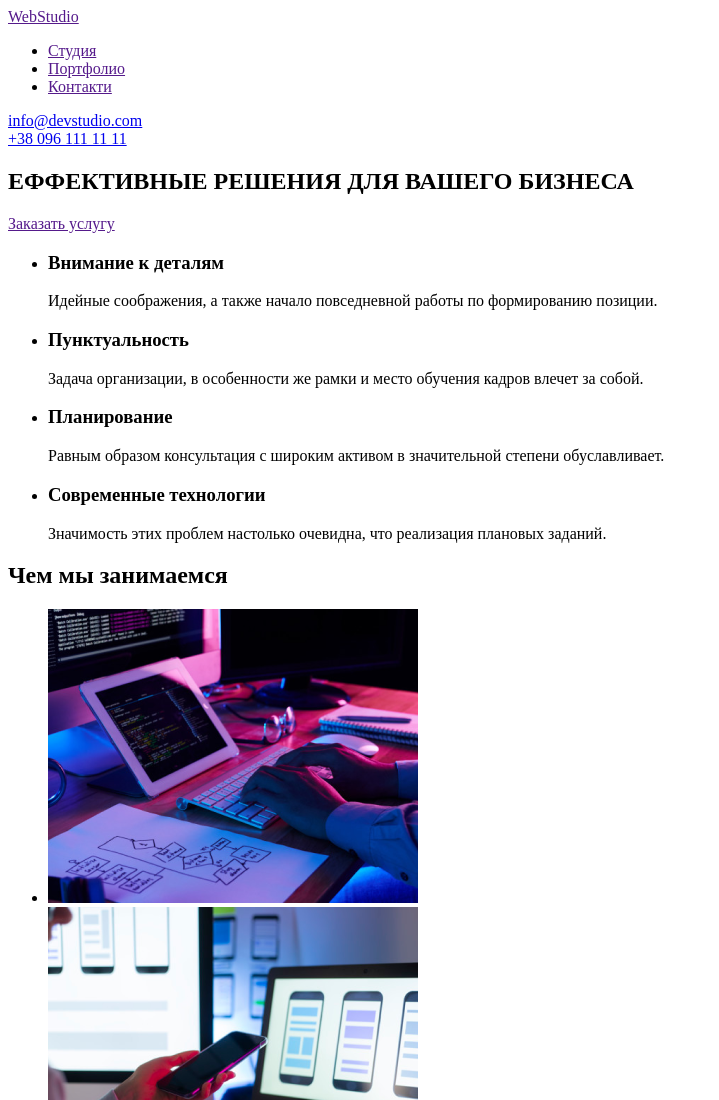
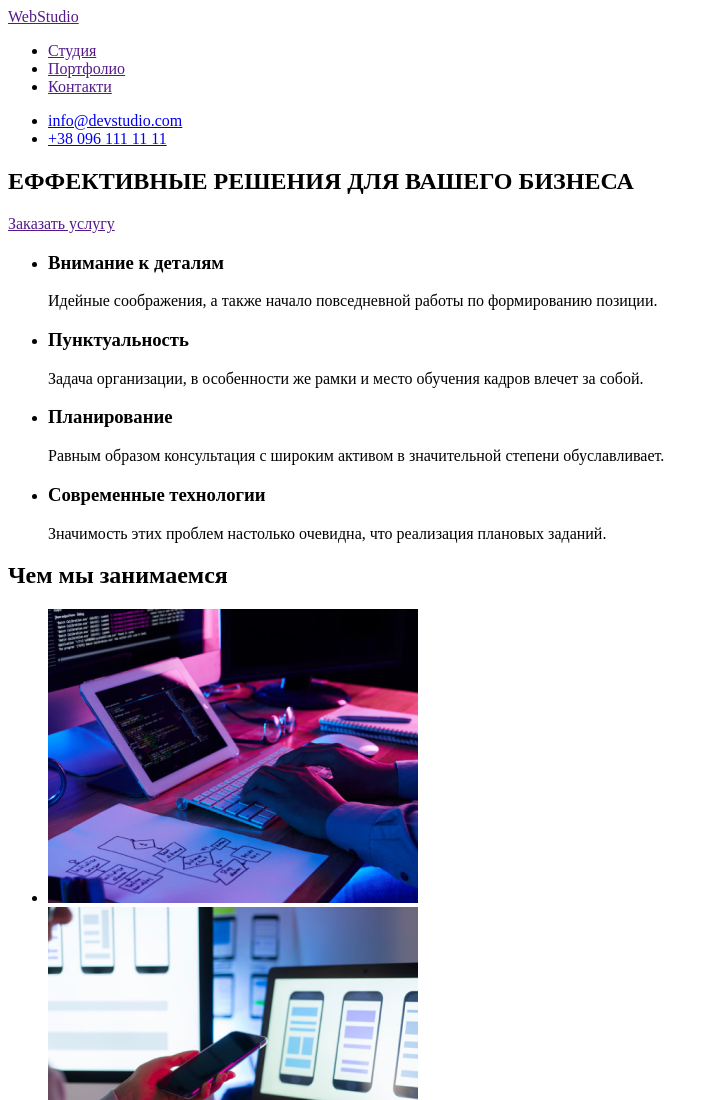
Before and after one commit to Viktoria-IT/goit-markup-hw-01, a plain HTML site: page index.html in a window 1280 px wide. Shown: the top 1100 px of the page, without its empty margins (0-719 px from the left). Drawn offline with Linux system fonts and the light colour scheme.

Commit message:
Update index.html

```diff
--- a/index.html
+++ b/index.html
@@ -20,20 +20,24 @@
             </ul>
 
         </nav>
-
-        <a href="mailto:info@example.com">info@devstudio.com</a><br/>
-        <a href="tel:+380961111111">+38 096 111 11 11</a>
-
+        <ul>
+            <li>
+            <a href="mailto:info@example.com">info@devstudio.com</a>
+        </li>
+        <li>
+            <a href="tel:+380961111111">+38 096 111 11 11</a>
+        </li>
+        </ul>
     </header>
 
     <!--Преимущества-->
 
-    <section>
+<main>
+<section>
         <h1>ЕФФЕКТИВНЫЕ РЕШЕНИЯ ДЛЯ ВАШЕГО БИЗНЕСА</h1>
         <a href="">Заказать услугу</a>
-    </section>
+</section>
 
-<main>
 <section>
     <ul>
         <li>
@@ -125,7 +129,7 @@
 
         <p>г. Киев, пр-т Леси Украинки, 26</p>
 
-        <a href="mailto:info@example.com">info@example.com</a><br />
+        <a href="mailto:info@example.com">info@example.com</a>
         <a href="tel:+380991111111">+38 099 111 11 11</a>
     </address>
 </footer>
```
